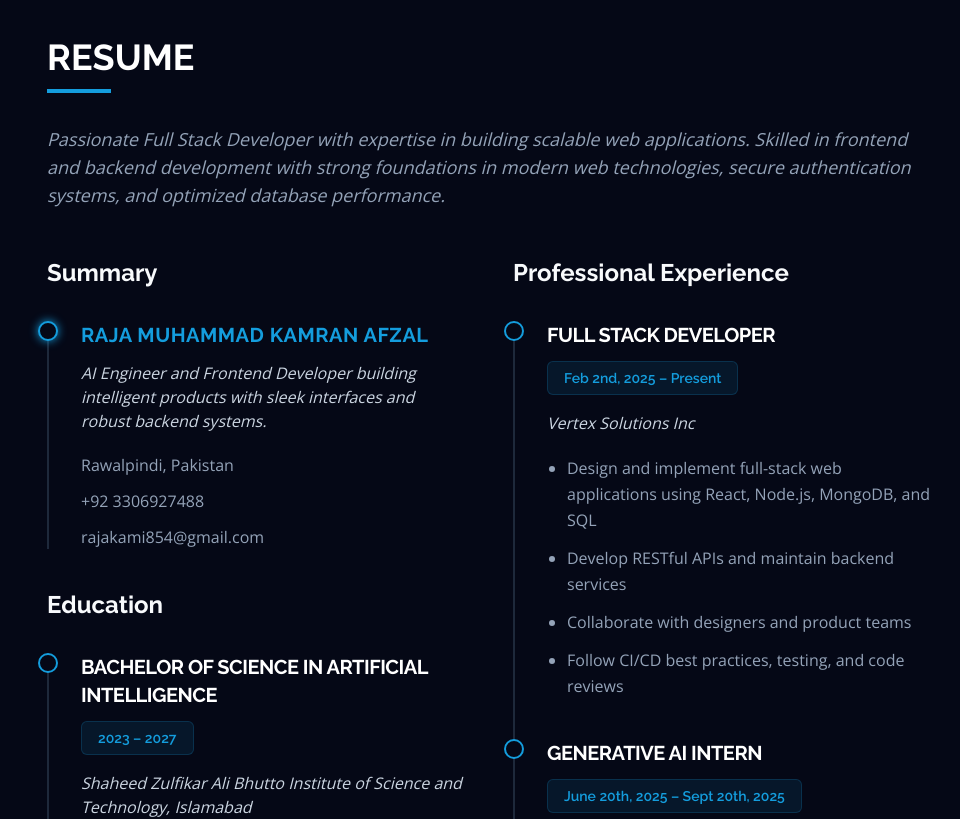
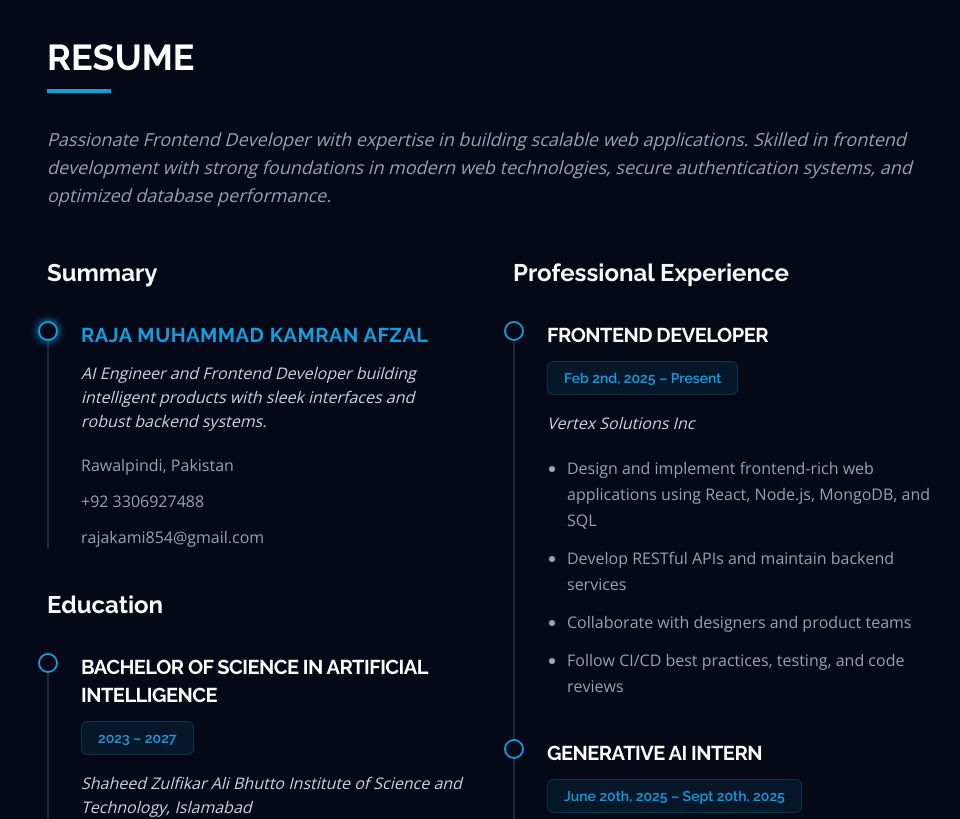
Before and after one commit to Rajakamran12/Raja-Kamran-Portfolio, a React (Vite) app: page / in a window 1280 px wide. Shown: the part 2500-3319 px from the top of the page, without its empty margins (301-1261 px from the left). Built offline with nearby package versions, Linux system fonts and the light colour scheme.

Commit message:
Replace Full Stack wording with Frontend Developer wording

```diff
--- a/components/About.tsx
+++ b/components/About.tsx
@@ -23,7 +23,7 @@ const About: React.FC = () => {
           About
         </h2>
         <p className="mt-8 text-[#94a3b8] leading-relaxed text-lg max-w-4xl">
-          I specialize in full-stack web development, leveraging modern technologies like React.js, Node.js, and MongoDB for building scalable, high-performance applications. My expertise includes developing responsive frontends, robust backend services, and integrating APIs and databases.
+          I specialize in frontend web development, leveraging modern technologies like React.js, Node.js, and MongoDB for building scalable, high-performance applications. My expertise includes developing responsive frontends, robust backend services, and integrating APIs and databases.
         </p>
       </div>
 
--- a/components/Resume.tsx
+++ b/components/Resume.tsx
@@ -10,7 +10,7 @@ const Resume: React.FC = () => {
           Resume
         </h2>
         <p className="mt-8 text-[#94a3b8] italic text-lg max-w-4xl">
-          Passionate Full Stack Developer with expertise in building scalable web applications. Skilled in frontend and backend development with strong foundations in modern web technologies, secure authentication systems, and optimized database performance.
+          Passionate Frontend Developer with expertise in building scalable web applications. Skilled in frontend development with strong foundations in modern web technologies, secure authentication systems, and optimized database performance.
         </p>
       </div>
 
--- a/constants.tsx
+++ b/constants.tsx
@@ -37,11 +37,11 @@ export const EDUCATION: Education[] = [
 
 export const EXPERIENCES: Experience[] = [
   {
-    title: 'Full Stack Developer',
+    title: 'Frontend Developer',
     company: 'Vertex Solutions Inc',
     period: 'Feb 2nd, 2025 – Present',
     description: [
-      'Design and implement full-stack web applications using React, Node.js, MongoDB, and SQL',
+      'Design and implement frontend-rich web applications using React, Node.js, MongoDB, and SQL',
       'Develop RESTful APIs and maintain backend services',
       'Collaborate with designers and product teams',
       'Follow CI/CD best practices, testing, and code reviews'
@@ -59,11 +59,11 @@ export const EXPERIENCES: Experience[] = [
     ]
   },
   {
-    title: 'Full Stack Developer',
+    title: 'Frontend Developer',
     company: 'Upwork (Freelance)',
     period: 'Since 2024',
     description: [
-      'Delivered frontend and backend client projects',
+      'Delivered frontend-first client projects',
       'Integrated third-party APIs and responsive designs',
       'Handled client communication and project delivery'
     ]
@@ -87,7 +87,7 @@ export const SERVICES: Service[] = [
     icon: 'Layers'
   },
   {
-    title: 'Full Stack Development',
+    title: 'Frontend Development',
     description: 'Building scalable web platforms using React, Node.js, and cloud-ready architectures.',
     icon: 'Server'
   },
```
